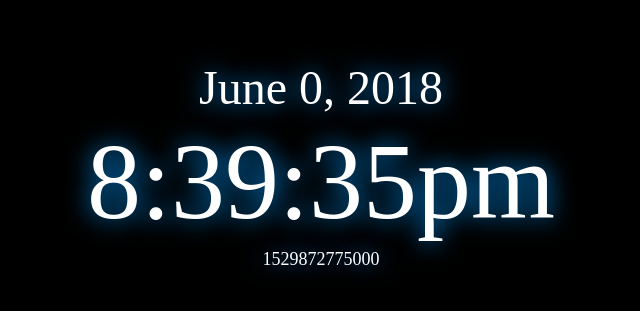
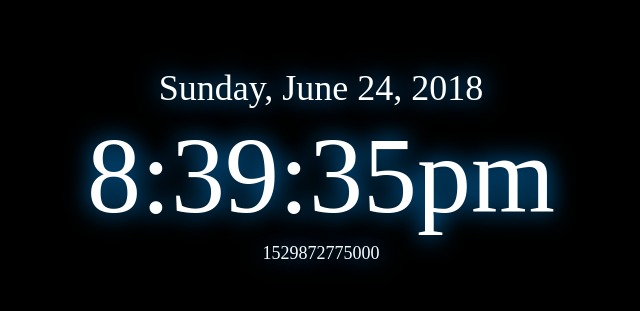
Before and after one commit to zfreedman/react_clock, a React app: page / in a window 1280 px wide. Shown: the part 235-546 px from the top of the page, without its empty margins (319-959 px from the left). Built offline with nearby package versions, Linux system fonts and the light colour scheme.

Commit message:
feat: Fixed small bugs with date display

```diff
--- a/public/style/style.css
+++ b/public/style/style.css
@@ -17,7 +17,7 @@ body {
 }
 
 #dater {
-  font-size: 48px;
+  font-size: 36px;
 }
 
 #root {
--- a/src/dater.js
+++ b/src/dater.js
@@ -19,9 +19,15 @@ export default class Dater extends React.Component {
       `July`, `August`, `September`, `October`, `November`, `December`
     ];
     let m = months[this.props.date.getMonth()];
-    let d = this.props.date.getDay();
+
+    let weekdays = [
+      `Sunday`, `Monday`, `Tuesday`, `Wednesday`, `Thursday`,
+      `Friday`, `Saturday`
+    ];
+    let w = weekdays[this.props.date.getDay()];
+    let d = this.props.date.getDate();
     let y = this.props.date.getFullYear();
-    return `${m} ${d}, ${y}`;
+    return `${w}, ${m} ${d}, ${y}`;
   }
 
   render() {
```
